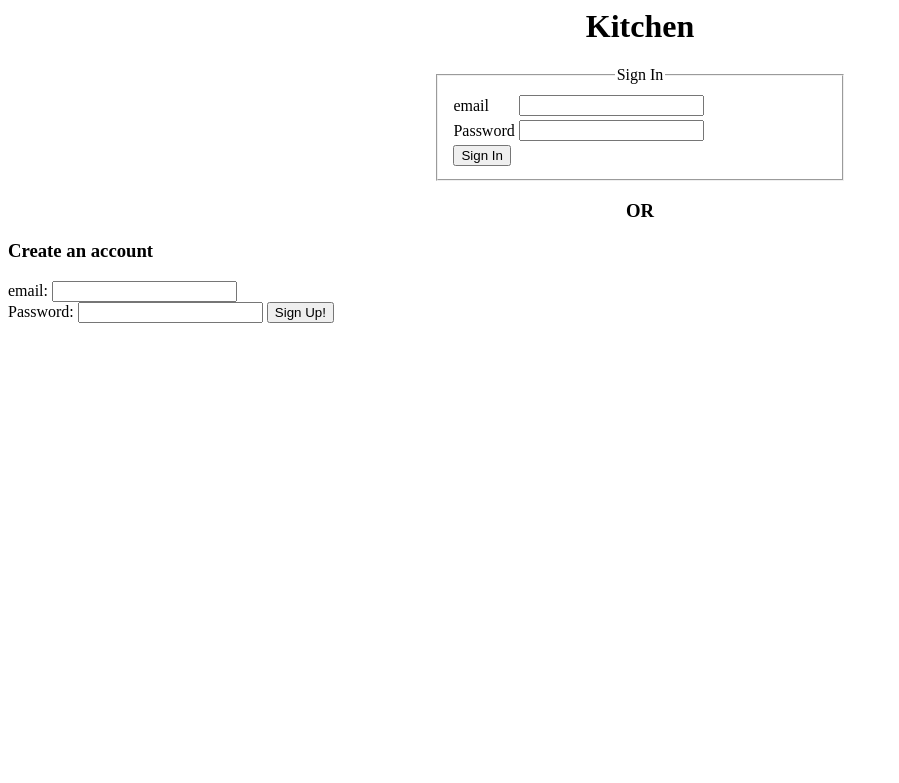
After one commit to KevinHaoD/foodRecipes, a PHP site: page /BuffChef.html in a window 1280 px wide. The commit adds this page. Shown: the top 783 px of the page, without its empty margins (0-899 px from the left). Run offline with PHP 8.4, Linux system fonts and the light colour scheme.

Commit message:
Add files via upload
So far it can only add email and password to the database

```diff
--- /dev/null
+++ b/BuffChef.html
@@ -0,0 +1,103 @@
+<html>
+<head>
+<title>Account Login</title>
+</head>
+<h1 align="center">Kitchen</h1>
+<body id="body-color">
+<div id="Sign In" align="center">
+<fieldset style="width:30%" align="center"><legend>Sign In</legend>
+<table border="0"> <tr> <form method="POST" action="http://localhost/login.php">
+<tr>
+<td>email</td><td> <input type="text" name="email"></td>
+</tr>
+<tr>
+<td>Password</td><td> <input type="password" name="password"></td>
+</tr>
+<td><input id="button" type="submit" name="submit" value="Sign In"></td>
+</form>
+</table>
+</fieldset>
+</div>
+</body>
+<h3 align="center">OR</h3>
+</html>
+
+
+<html>
+ <head>
+    <title>Account Login</title>
+  </head>
+  <body>
+    <form action="login.php" method="POST">
+      <h3>Create an account</h3>
+
+
+<tr>
+	<td>email:</td> <td> <input type="email" name="email"><br></td>
+        <td>Password: </td> <td><input type="password" name="password"></td>
+</tr>
+      <input type="submit" name="submit" value="Sign Up!">
+    </form>
+  </body>
+</html>
+
+
+
+<!--
+    <form action="login.php" method="POST">
+      <h3>Sign In</h3>
+
+
+      User Name: <input type="text" name="user_name"><br>
+      Password: <input type="password" name="password">
+
+      <input type="submit" name="submit" value="Sign Up!">
+    </form>
+    <form action="login.php" method="POST">
+      <h3>Sign In</h3>
+
+      User Name: <input type="text" name="user_name"><br>
+      Password: <input type="password" name="password">
+-->
+
+
+
+
+
+<!--
+This section is commented out currently -Joel
+-->
+<!--
+<!DOCTYPE HTML>
+<html>
+<head>
+<title>Sign-Up</title>
+</head>
+<body id="body-color">
+<div id="Sign Up" align="center">
+<fieldset style="width:30%" align="center"><legend>Sign Up</legend>
+<table border="0"> <tr> <form method="POST" enctype="multipart/form-data" action="signup.php">
+<td>Name</td><td> <input type="text" name="name"></td>
+</tr>
+<tr>
+<td>Email</td><td> <input type="text" name="email"></td>
+</tr>
+<tr>
+<td>UserName</td><td> <input type="text" name="user"></td>
+</tr>
+<tr>
+<td>Password</td><td> <input type="password" name="pass"></td>
+</tr>
+<tr>
+<td>Confirm Password </td><td><input type="password" name="cpass"></td>
+</tr>
+<tr>
+<td><input id="button" type="submit" name="submit" value="Sign Up"></td>
+</tr>
+</form>
+</table>
+</fieldset>
+</div>
+</body>
+</html>
+-->
```
Also changed, not shown: login.php (+17 -6 lines).
